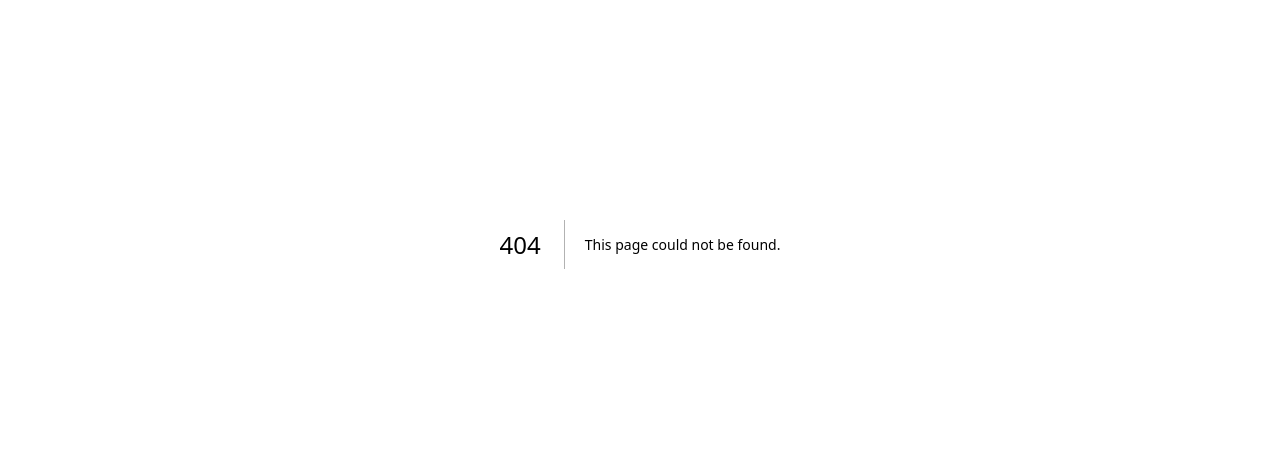
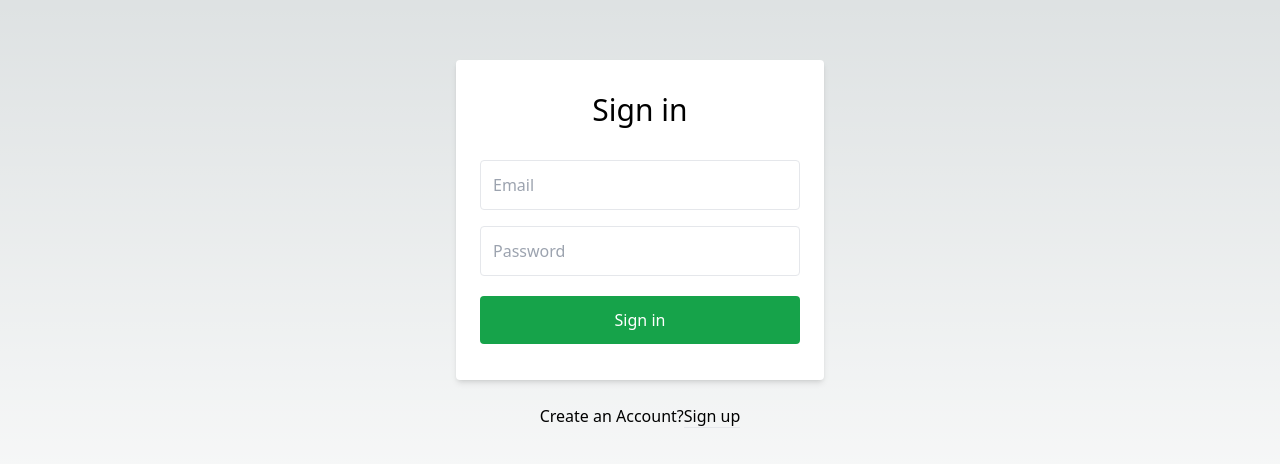
Before and after one commit to VONGOCMINHTRANG/nextjs-demoapp, a Next.js app: page /signin in a window 1280 px wide. Before the commit this address had no page. Shown: the part 156-620 px from the top of the page. Built offline with nearby package versions, Linux system fonts and the light colour scheme.

Commit message:
Set up basic layout and route in pages

```diff
--- /dev/null
+++ b/src/components/layouts/index.tsx
@@ -0,0 +1,10 @@
+import Sidebar from '../sidebar'
+
+export default function Layout({ children }: any) {
+  return (
+    <>
+      <Sidebar />
+      <main>{children}</main>
+    </>
+  )
+}
--- /dev/null
+++ b/src/components/sidebar/index.tsx
@@ -0,0 +1,3 @@
+export default function Sidebar() {
+  return <div className="text-lg">Sidebar</div>
+}
--- a/src/pages/_app.tsx
+++ b/src/pages/_app.tsx
@@ -1,8 +1,19 @@
-import "@/styles/globals.css";
-import type { AppProps } from "next/app";
+import '@/styles/globals.css'
+import type { ReactElement, ReactNode } from 'react'
+import type { NextPage } from 'next'
+import type { AppProps } from 'next/app'
 
-export default function App({ Component, pageProps }: AppProps) {
-  return (
-      <Component {...pageProps} />
-  );
+export type NextPageWithLayout<P = {}, IP = P> = NextPage<P, IP> & {
+  getLayout?: (page: ReactElement) => ReactNode
 }
+
+type AppPropsWithLayout = AppProps & {
+  Component: NextPageWithLayout
+}
+
+export default function App({ Component, pageProps }: AppPropsWithLayout) {
+  // Use the layout defined at the page level, if available
+  const getLayout = Component.getLayout ?? ((page) => page)
+
+  return getLayout(<Component {...pageProps} />)
+}
--- a/src/pages/account-information.tsx
+++ b/src/pages/account-info/[id].tsx
@@ -1,4 +1,7 @@
-export default function AccountInhtmlFormation() {
+import Layout from '@/components/layouts'
+import Head from 'next/head'
+
+export default function AccountInFormation() {
   return (
     <div className="bg-white">
       <div className="text-lg font-semibold text-black p-2 tracking-wider">
@@ -20,5 +23,16 @@ export default function AccountInhtmlFormation() {
         </div>
       </div>
     </div>
-  );
+  )
 }
+
+AccountInFormation.getLayout = function getLayout(page: any) {
+  return (
+    <Layout>
+      <Head>
+        <title>Account Information</title>
+      </Head>
+      {page}
+    </Layout>
+  )
+}
--- /dev/null
+++ b/src/pages/change-password/index.tsx
@@ -0,0 +1,17 @@
+import Layout from '@/components/layouts'
+import Head from 'next/head'
+
+export default function ChangePassword() {
+  return <>Change password</>
+}
+
+ChangePassword.getLayout = function getLayout(page: any) {
+  return (
+    <Layout>
+      <Head>
+        <title>Change password</title>
+      </Head>
+      {page}
+    </Layout>
+  )
+}
--- a/src/pages/index.tsx
+++ b/src/pages/index.tsx
@@ -1,32 +1,32 @@
-import { collection, getDocs } from "firebase/firestore";
-import { Inter } from "next/font/google";
-import { useEffect, useState } from "react";
-import { auth, db } from "../../config/firebase";
-import { signOut } from "@firebase/auth";
-import { useRouter } from "next/router";
-import AccountInformation from "./account-information";
+import { collection, getDocs } from 'firebase/firestore'
+import { Inter } from 'next/font/google'
+import { useEffect, useState } from 'react'
+import { auth, db } from '../../config/firebase'
+import { signOut } from '@firebase/auth'
+import { useRouter } from 'next/router'
+import AccountInformation from '../pages/account-info'
 
-const inter = Inter({ subsets: ["latin"] });
+const inter = Inter({ subsets: ['latin'] })
 
 export default function Home() {
-  const [data, setData] = useState({});
-  const router = useRouter();
+  const [data, setData] = useState({})
+  const router = useRouter()
 
   const handleSignOut = (e: any) => {
-    signOut(auth);
-    router.push("/sign-in");
-  };
+    signOut(auth)
+    router.push('/signin')
+  }
 
   // console.log(auth.currentUser);
 
   useEffect(() => {
     const fetchData = async () => {
-      const colRef = collection(db, "users");
-      const snapshots = await getDocs(colRef);
-      setData(snapshots);
-    };
-    fetchData();
-  }, []);
+      const colRef = collection(db, 'users')
+      const snapshots = await getDocs(colRef)
+      setData(snapshots)
+    }
+    fetchData()
+  }, [])
 
   // useEffect(() => {
   //   if(auth.currentUser === null) {
@@ -38,12 +38,9 @@ export default function Home() {
     <div className="p-2">
       <div>Home</div>
       <AccountInformation />
-      <button
-        onClick={handleSignOut}
-        className="bg-red-400 rounded-sm px-2 py-1 text-white"
-      >
+      <button onClick={handleSignOut} className="bg-red-400 rounded-sm px-2 py-1 text-white">
         Sign out
       </button>
     </div>
-  );
+  )
 }
--- a/src/pages/sign-in.tsx
+++ b/src/pages/signin/index.tsx
@@ -1,31 +1,31 @@
-import { signInWithEmailAndPassword } from "@firebase/auth";
-import { useRouter } from "next/router";
-import { useState } from "react";
-import { auth } from "../../config/firebase";
+import { signInWithEmailAndPassword } from '@firebase/auth'
+import { useRouter } from 'next/router'
+import { useState } from 'react'
+import { auth } from '../../../config/firebase'
 
 export default function SignIn() {
   const [values, setValues] = useState({
-    email: "",
-    password: "",
-  });
+    email: '',
+    password: '',
+  })
 
-  const router = useRouter();
+  const router = useRouter()
 
-  const handleInputChange = (e: any) => {
-    e.preventDefault();
+  const handleInputChange = (e: React.ChangeEvent<HTMLInputElement>) => {
+    e.preventDefault()
     setValues({
       ...values,
       [e.target.name]: e.target.value,
-    });
-  };
+    })
+  }
 
-  const handleSignIn = async (e: any) => {
-    e.preventDefault();
-    await signInWithEmailAndPassword(auth, values.email, values.password);
+  const handleSignIn = async (e: React.FormEvent<HTMLFormElement>) => {
+    e.preventDefault()
+    await signInWithEmailAndPassword(auth, values.email, values.password)
 
-    router.push("/");
-    console.log("Login successfully");
-  };
+    router.push('/')
+    console.log('Login successfully')
+  }
 
   return (
     <div className="bg-grey-lighter min-h-screen flex flex-col">
@@ -59,15 +59,11 @@ export default function SignIn() {
 
         <div className="text-grey-dark mt-6">
           Create an Account?
-          <a
-            className="no-underline border-b border-blue text-blue"
-            href="../sign-up/"
-          >
+          <a className="no-underline border-b border-blue text-blue" href="/signup">
             Sign up
           </a>
-          .
         </div>
       </div>
     </div>
-  );
+  )
 }
--- a/src/pages/sign-up.tsx
+++ b/src/pages/signup/index.tsx
@@ -1,37 +1,33 @@
-import {
-  createUserWithEmailAndPassword,
-  onAuthStateChanged,
-  updateProfile,
-} from "@firebase/auth";
-import { auth, db } from "../../config/firebase";
-import { useEffect, useState } from "react";
-import { addDoc, collection } from "firebase/firestore";
-import { useRouter } from "next/router";
+import { createUserWithEmailAndPassword, onAuthStateChanged, updateProfile } from '@firebase/auth'
+import { auth, db } from '../../../config/firebase'
+import { useEffect, useState } from 'react'
+import { addDoc, collection } from 'firebase/firestore'
+import { useRouter } from 'next/router'
 
 export default function SignUp() {
   const [values, setValues] = useState({
-    fullname: "",
-    email: "",
-    password: "",
+    fullname: '',
+    email: '',
+    password: '',
   })
 
-  const [userInfo, setUserInfo] = useState("");
-  const router = useRouter();
+  const [userInfo, setUserInfo] = useState('')
+  const router = useRouter()
 
-  const handleInputChange = (e: any) => {
-    e.preventDefault();
+  const handleInputChange = (e: React.ChangeEvent<HTMLInputElement>) => {
+    e.preventDefault()
     setValues({
       ...values,
       [e.target.name]: e.target.value,
     })
   }
 
-  const handleCreateUser = async (e) => {
-    e.preventDefault();
+  const handleCreateUser = async (e: React.FormEvent<HTMLFormElement>) => {
+    e.preventDefault()
     try {
       const credentials: any = await createUserWithEmailAndPassword(
         auth,
-  values.email,
+        values.email,
         values.password
       )
 
@@ -40,7 +36,7 @@ export default function SignUp() {
       })
       setUserInfo(credentials)
 
-      const userRef = collection(db, "users");
+      const userRef = collection(db, 'users')
       await addDoc(userRef, {
         email: values.email,
         password: values.password,
@@ -50,20 +46,20 @@ export default function SignUp() {
       // console.log(userInfo);
       // console.log("handleCreateUser ~ user", user);
       router.push('/')
-      console.log("Create user successfully")
+      console.log('Create user successfully')
     } catch (error) {
       console.log(error)
     }
-  };
+  }
 
   useEffect(() => {
     onAuthStateChanged(auth, (currentUser: any) => {
       if (currentUser) {
         setUserInfo(currentUser)
       } else {
-        setUserInfo("")
+        setUserInfo('')
       }
-    });
+    })
   }, [])
 
   return (
@@ -105,15 +101,12 @@ export default function SignUp() {
 
         <div className="text-grey-dark mt-6">
           Already have an account?
-          <a
-            className="no-underline border-b border-blue text-blue"
-            href="../sign-in"
-          >
-            Log in
+          <a className="no-underline border-b border-blue text-blue" href="/signin">
+            Sign in
           </a>
           .
         </div>
       </div>
     </div>
-  );
+  )
 }
```
